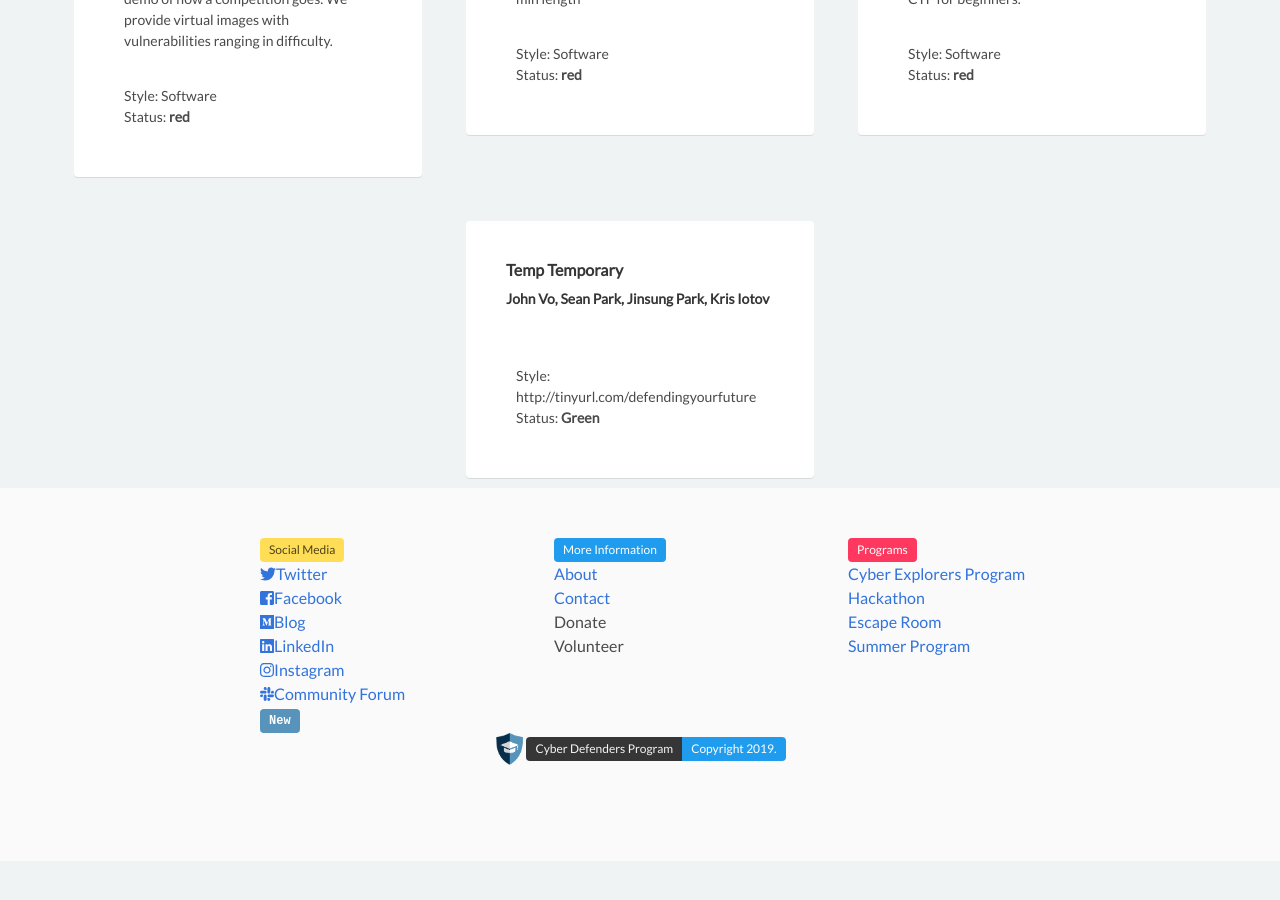
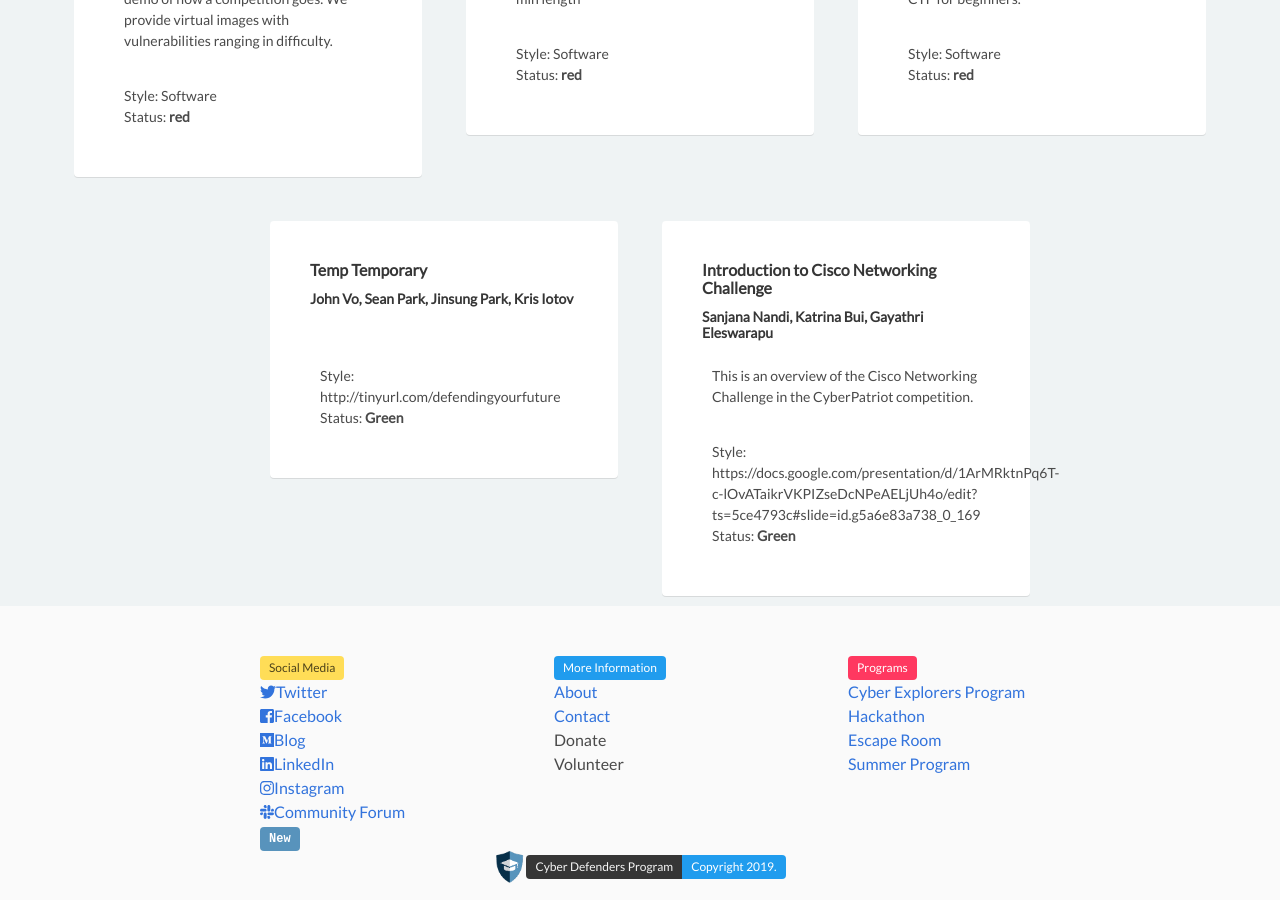
Before and after one commit to cyberdefendersprogram/www-homepage, a Jekyll site: the page built from cyberexplorers.md, in a window 1280 px wide and 900 px high, scrolled down 5866 px. Built offline with Jekyll 4.4.1, drawn with Linux system fonts in a browser that asks for light colours; nearby versions of some CDN libraries; before the commit the page ends 6727 px from its top, so only the background shows below that.

Commit message:
Update cyberexplorers-projects.yml

```diff
--- a/_data/cyberexplorers-projects.yml
+++ b/_data/cyberexplorers-projects.yml
@@ -80,3 +80,9 @@
   description:
   presentation: http://tinyurl.com/defendingyourfuture
   status: Green
+
+- name: Introduction to Cisco Networking Challenge
+  members: Sanjana Nandi, Katrina Bui, Gayathri Eleswarapu
+  description: This is an overview of the Cisco Networking Challenge in the CyberPatriot competition.
+  presentation: https://docs.google.com/presentation/d/1ArMRktnPq6T-c-lOvATaikrVKPIZseDcNPeAELjUh4o/edit?ts=5ce4793c#slide=id.g5a6e83a738_0_169
+  status: Green
```
